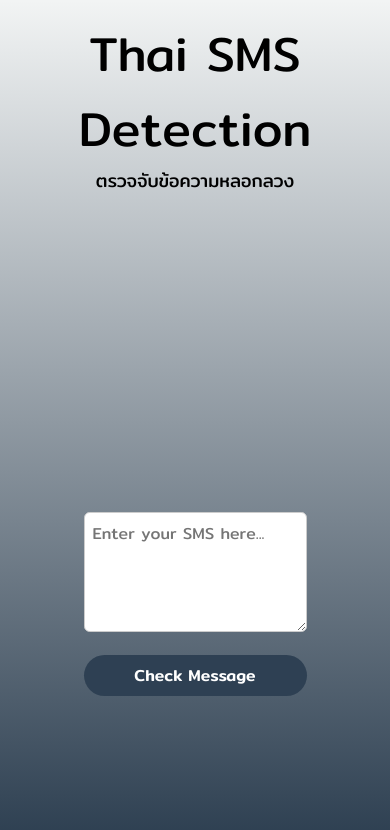
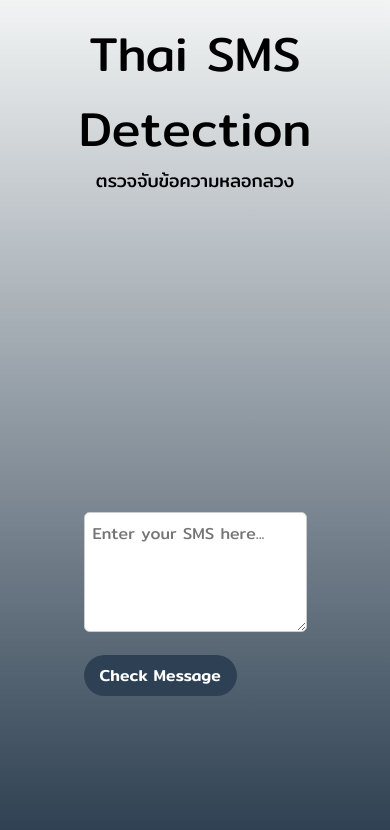
Before and after one commit to punchpatcha/thai-sms-detection, a Next.js app in the folder frontend-ai/: page / in a window 390 px wide. Shown: the top 830 px of the page. Built offline with nearby package versions, Linux system fonts and the light colour scheme.

Commit message:
Added loading spinner, improved result display, and updated UI

```diff
--- a/frontend-ai/src/app/page.module.css
+++ b/frontend-ai/src/app/page.module.css
@@ -54,6 +54,12 @@
   margin-right: 0.5rem; /* Space between spinner and text */
 }
 
+/* Keyframes for spinning animation */
+@keyframes spin {
+  0% { transform: rotate(0deg); }
+  100% { transform: rotate(360deg); }
+}
+
 .button:disabled {
   margin-left: 40%;
   margin-top: 1rem; /* Space above the button */
@@ -92,12 +98,12 @@
   }
 
   .textarea {
-    width: 100%; /* Full width on smaller screens */
+    width: auto; /* Full width on smaller screens */
     height: 120px; /* Slightly smaller height */
   }
 
   .button {
-    width: 100%; /* Full width on smaller screens */
+    width: auto; /* Full width on smaller screens */
     margin-left: 0; /* Remove left margin */
     margin-right: 0; /* Remove right margin */
   }
```
